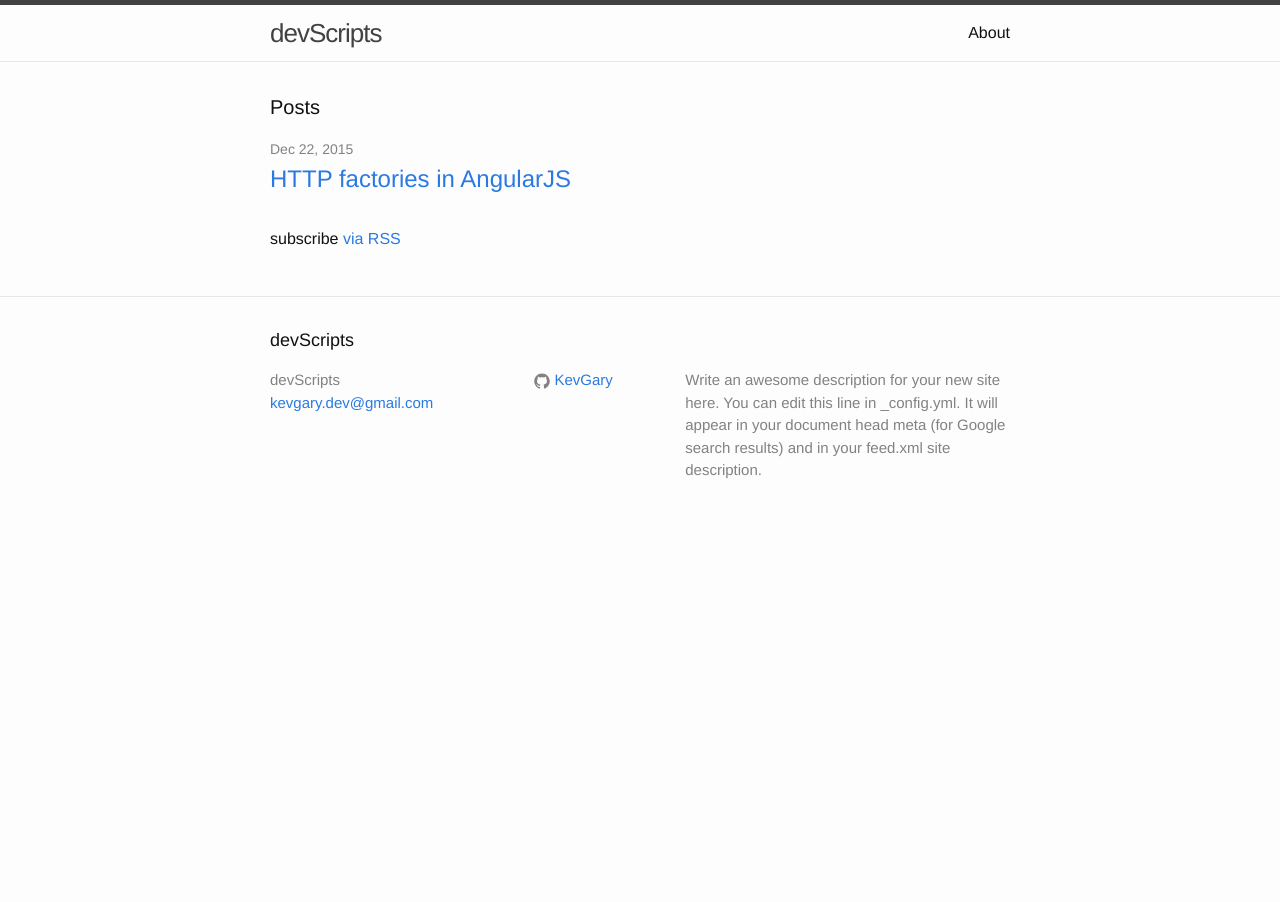
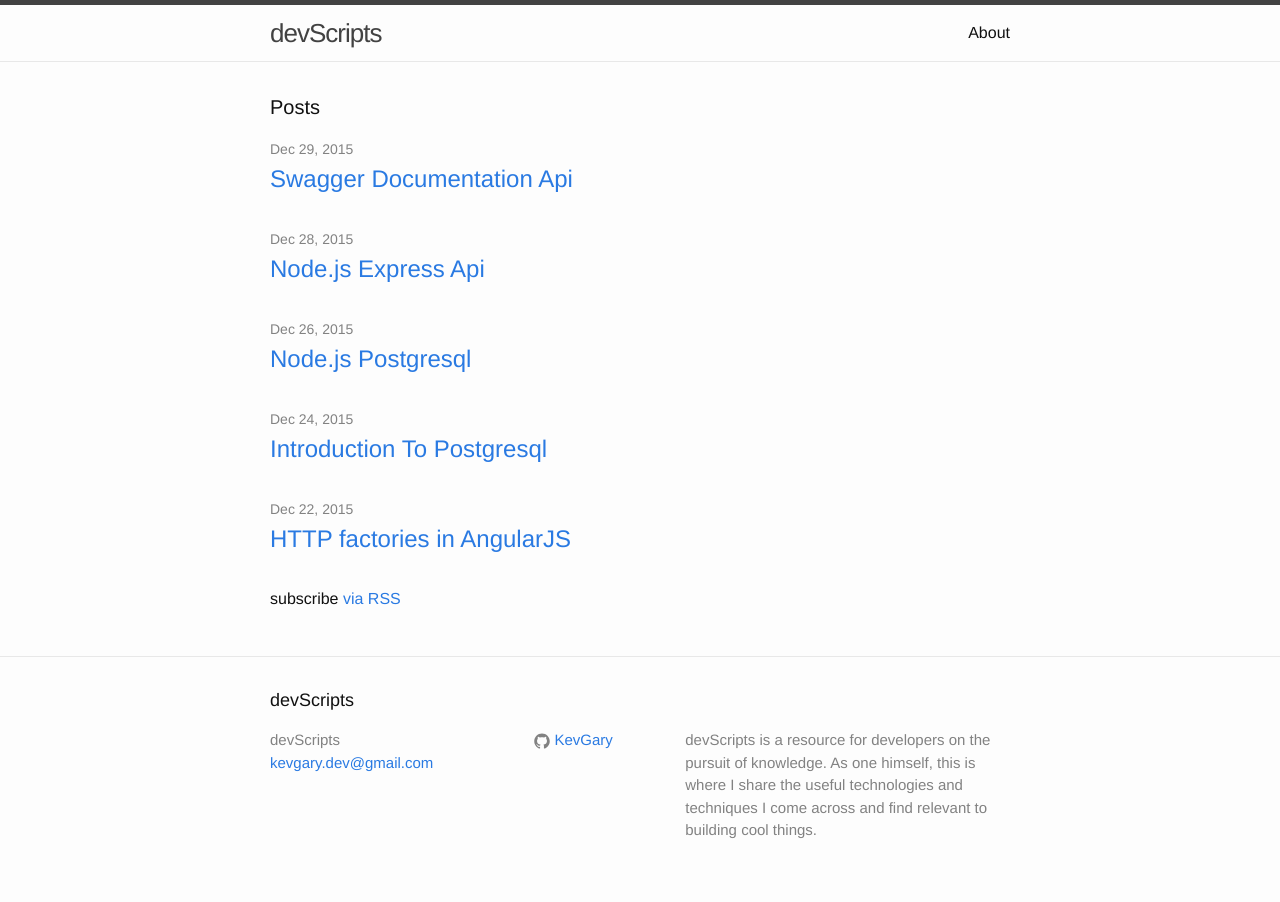
Before and after one commit to KevGary/kevgary.github.io, a Jekyll site: the page built from index.html, in a window 1280 px wide. Built offline with Jekyll 4.4.1, drawn with Linux system fonts in a browser that asks for light colours.

Commit message:
added posts for content addage.  updated footer description and about page.

```diff
--- a/_config.yml
+++ b/_config.yml
@@ -9,9 +9,7 @@
 title: devScripts
 email: kevgary.dev@gmail.com
 description: > # this means to ignore newlines until "baseurl:"
-  Write an awesome description for your new site here. You can edit this
-  line in _config.yml. It will appear in your document head meta (for
-  Google search results) and in your feed.xml site description.
+  devScripts is a resource for developers on the pursuit of knowledge. As one himself, this is where I share the useful technologies and techniques I come across and find relevant to building cool things.
 baseurl: "" # the subpath of your site, e.g. /blog
 url: "http://yourdomain.com" # the base hostname & protocol for your site
 github_username:  KevGary
```
Also changed, not shown: _posts/2015-12-24-introduction-to-postgreSQL.markdown (added), _posts/2015-12-26-node.js-postgreSQL.markdown (added), _posts/2015-12-28-node.js-express-API.markdown (added), _posts/2015-12-29-swagger-documentation-API.markdown (added).
